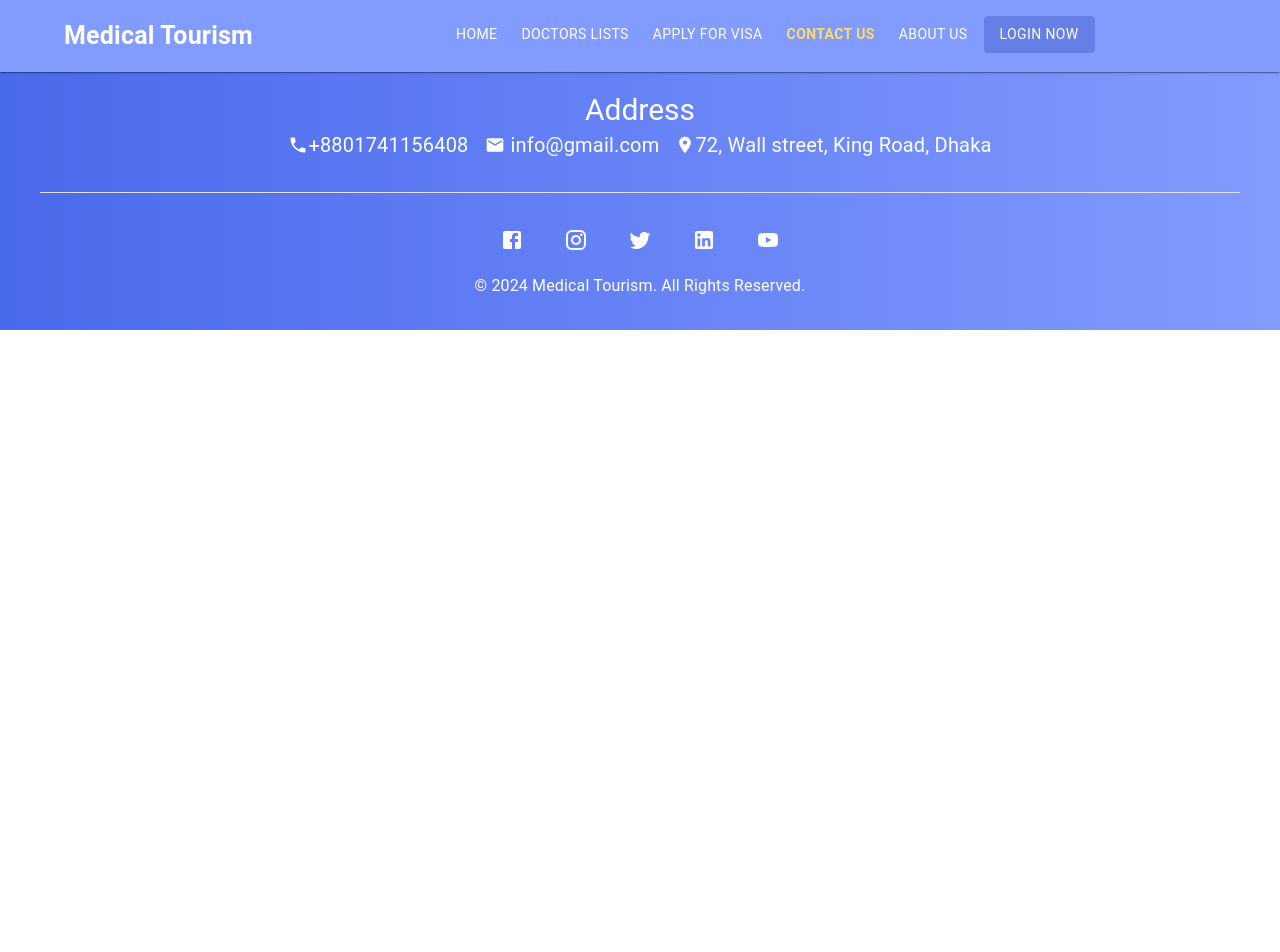
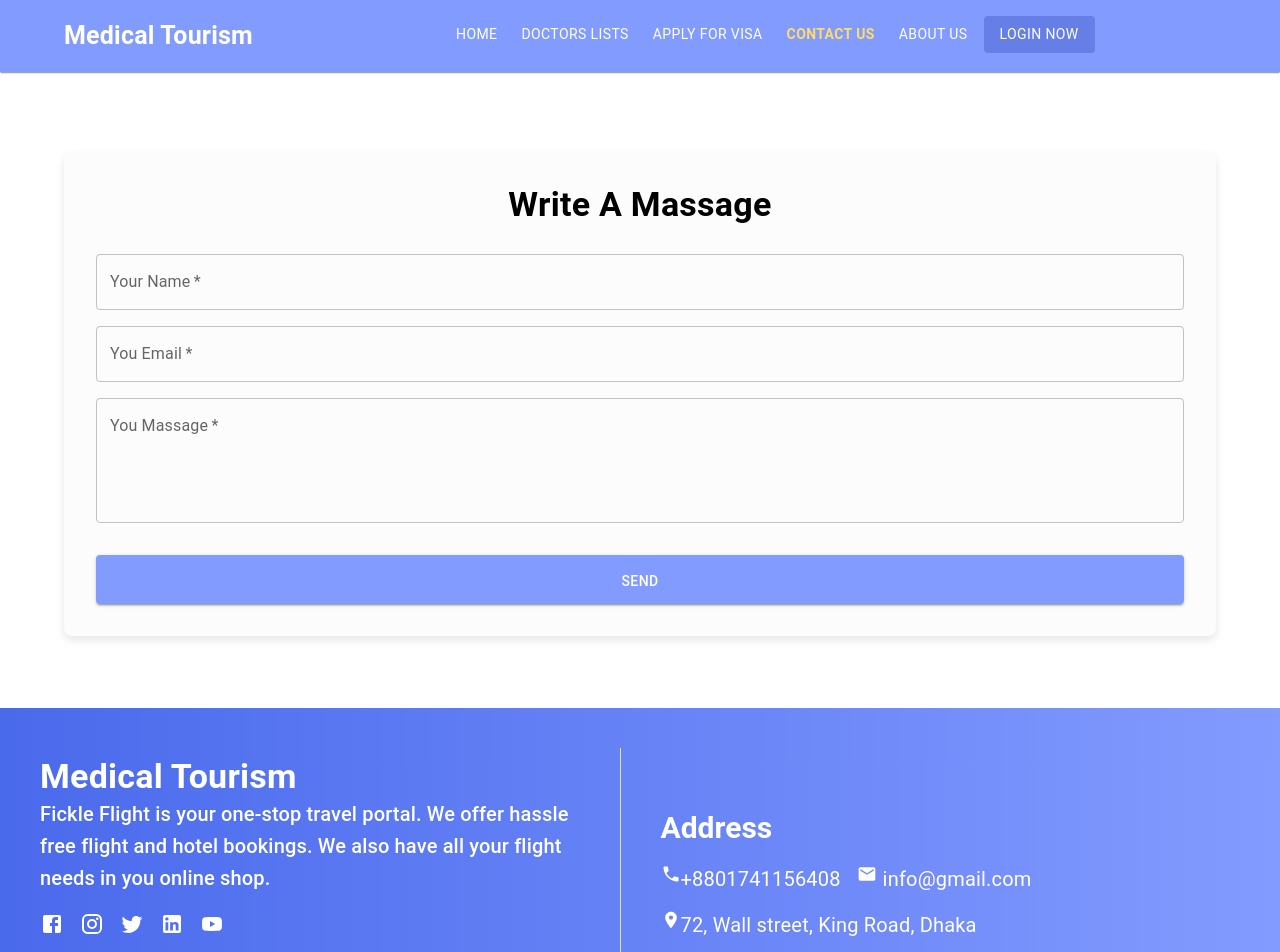
Before and after one commit to shaonbishwas/Medical-Tourism, a React (Vite) app in the folder client-side/: page /contact in a window 1280 px wide. Shown: the top 952 px of the page. Before the commit the page ends 800 px from the top, so only its background shows below. Built offline with nearby package versions, Linux system fonts and the light colour scheme.

Commit message:
Contact page added

```diff
--- a/client-side/package.json
+++ b/client-side/package.json
@@ -23,7 +23,8 @@
     "react-fast-marquee": "^1.6.2",
     "react-router-dom": "^6.21.1",
     "react-tabs": "^6.0.2",
-    "sort-by": "^1.2.0"
+    "sort-by": "^1.2.0",
+    "sweetalert2": "^11.10.3"
   },
   "devDependencies": {
     "@types/react": "^18.2.43",
--- a/client-side/src/Components/Footer/Footer.jsx
+++ b/client-side/src/Components/Footer/Footer.jsx
@@ -12,7 +12,14 @@ import {
   Room as LocationIcon,
 } from "@mui/icons-material";
 
-import { Container, Grid, Typography, Button, Divider } from "@mui/material";
+import {
+  Container,
+  Grid,
+  Typography,
+  Divider,
+  Box,
+} from "@mui/material";
+import { Link } from "react-router-dom";
 
 const Footer = () => {
   return (
@@ -23,13 +30,24 @@ const Footer = () => {
       }}
     >
       <Container maxWidth="lg" style={{ padding: "2rem 0" }}>
-        <Grid container textAlign="center" spacing={2}>
-          <Grid item xs={12}>
-            <div
-              style={{
+        <Grid container spacing={2} >
+          <Grid item xs={12}></Grid>
+        </Grid>
+
+        <Box
+          sx={{
+            display: "flex",
+            alignItems: "center",
+
+          }}
+        >
+          <Grid container justify="center" alignItems="center" spacing={2}>
+            <Grid item sx={{ my: 2 }} xs={12}>
+              <Box
+                sx={{
                   display: "flex",
                   flexDirection: "column",
-                alignItems: "center",
+                  mr: 3
                 }}
               >
                 {/* <img
@@ -43,23 +61,51 @@ const Footer = () => {
                 >
                   Medical Tourism
                 </Typography>
-            </div>
+                <Typography variant="h6" style={{ color: "white" }}>
+                  Fickle Flight is your one-stop travel portal. We offer hassle
+                  free flight and hotel bookings. We also have all your flight
+                  needs in you online shop.
+                </Typography>
+
+                <Box sx={{ color: "white", display: "flex", gap: 2, my: 2 }}>
+                <Link>
+                  <Facebook />
+                </Link>
+                <Link>
+                  <Instagram />
+                </Link>
+                <Link>
+                  <Twitter />
+                </Link>
+                <Link>
+                  <LinkedIn />
+                </Link>
+                <Link>
+                  <YouTube />
+                </Link>
+                </Box>
+                <Typography variant="body1" style={{ color: "white" }}>
+                  © 2024 Medical Tourism. All Rights Reserved.
+                </Typography>
+              </Box>
             </Grid>
           </Grid>
 
-        <Grid container justify="center" alignItems="center" spacing={2}>
-          <Grid item sx={{ my: 2 }} xs={12}>
+          <Divider orientation="vertical" variant="middle" flexItem sx={{bgcolor: "white"}} />
+
+          <Grid container  spacing={2} sx={{ml: 3}}>
+            <Grid item xs={12}></Grid>
+            <Grid item  xs={12}>
               <Typography
                 variant="h5"
-              textAlign="center"
-              style={{ fontSize: 30, color: "white" }}
+                sx={{ fontSize: 30, color: "white", mb: 2, fontWeight: "bold" }}
               >
                 Address
               </Typography>
-            <div style={{ display: "flex", justifyContent: "center" }}>
-              <Grid container justifyContent="center" spacing={2}>
+              <Box style={{ display: "flex"}}>
+                <Grid container  spacing={2}>
                   <Grid item>
-                  <div style={{ display: "flex", alignItems: "center" }}>
+                    <div style={{ display: "flex" }}>
                       <PhoneIcon style={{ color: "white", fontSize: "20px" }} />
                       <Typography style={{ color: "white", fontSize: "20px" }}>
                         +8801741156408
@@ -67,15 +113,17 @@ const Footer = () => {
                     </div>
                   </Grid>
                   <Grid item>
-                  <div style={{ display: "flex", alignItems: "center", gap: 6 }}>
-                    <EmailIcon style={{ color: "white", fontSize: "20px",}} />
+                    <div
+                      style={{ display: "flex", gap: 6 }}
+                    >
+                      <EmailIcon style={{ color: "white", fontSize: "20px" }} />
                       <Typography style={{ color: "white", fontSize: "20px" }}>
                         info@gmail.com
                       </Typography>
                     </div>
                   </Grid>
                   <Grid item>
-                  <div style={{ display: "flex", alignItems: "center" }}>
+                    <div style={{ display: "flex" }}>
                       <LocationIcon
                         style={{ color: "white", fontSize: "20px" }}
                       />
@@ -85,48 +133,10 @@ const Footer = () => {
                     </div>
                   </Grid>
                 </Grid>
-            </div>
+              </Box>
             </Grid>
           </Grid>
-
-        <Divider
-          variant="middle"
-          style={{ backgroundColor: "white", margin: "1rem 0" }}
-        />
-
-        <Grid container justify="center" alignItems="center" spacing={2}>
-          <Grid item xs={12}>
-            <div
-              style={{
-                display: "flex",
-                justifyContent: "center",
-                marginTop: 13,
-              }}
-            >
-              <Button
-              >
-                <Facebook sx={{ color: "white" }} />
-              </Button>
-              <Button>
-                <Instagram sx={{ color: "white" }} />
-              </Button>
-              <Button>
-                <Twitter sx={{ color: "white"}} />
-              </Button>
-              <Button>
-                <LinkedIn sx={{ color: "white"}} />
-              </Button>
-              <Button>
-                <YouTube sx={{ color: "white"}} />
-              </Button>
-            </div>
-          </Grid>
-          <Grid item style={{ textAlign: "center" }} xs={12}>
-            <Typography variant="body1" style={{ color: "white" }}>
-              © 2024 Medical Tourism. All Rights Reserved.
-            </Typography>
-          </Grid>
-        </Grid>
+        </Box>
       </Container>
     </footer>
   );
--- a/client-side/src/Pages/Contact/Contact.jsx
+++ b/client-side/src/Pages/Contact/Contact.jsx
@@ -1,11 +1,125 @@
+import {
+  Box,
+  Button,
+  Container,
+  Grid,
+  TextField,
+  Typography,
+} from "@mui/material";
+
+import Swal from "sweetalert2";
+
+const Contact = () => {
+  const handleSubmit = (e) => {
+    e.preventDefault();
+    const form = e.target;
+    const name = form.name.value;
+    const email = form.email.value;
+    const massage = form.massage.value;
+
+    const brand = {
+      name,
+      email,
+      massage,
+    };
+    console.log(brand);
 
 
-const Contact = () => {
-    return (
-        <>
+      Swal.fire({
+        title: "Successfully",
+        text: "Your Massage has been successfully",
+        icon: "success",
+        confirmButtonText: "oky",
+      });
+      form.reset();
 
-        </>
-    );
+  };
+
+  return (
+    <Box sx={{ mt: 16, mb: 9 }}>
+      <Container maxWidth="lg" my={16} px={5}>
+        <Grid container justifyContent="center">
+          <Grid item xs={12}>
+            <Box container
+              sx={{
+                bgcolor: "#FCFCFC",
+                mt: "1.5rem",
+                p: "2rem",
+                borderRadius: "0.5rem",
+                boxShadow: "0px 4px 8px rgba(0, 0, 0, 0.1)",
+              }}
+            >
+              <div
+                style={{
+                  textAlign: "center",
+                  maxWidth: "400px",
+                  margin: "auto",
+                }}
+              >
+                <Typography variant="h4" sx={{mb: 3.5, fontWeight: "bold"}} gutterBottom>
+                  Write A Massage
+                </Typography>
+              </div>
+              <form onSubmit={handleSubmit}>
+                <Grid container spacing={2}>
+                  <Grid item xs={12}>
+                    <TextField
+                      label="Your Name"
+                      name="name"
+                      placeholder="Enter name"
+                      fullWidth
+                      required
+                    />
+                  </Grid>
+                  <Grid item xs={12}>
+                    <TextField
+                      label="You Email"
+                      name="email"
+                      placeholder="Enter Your Email"
+                      fullWidth
+                      required
+                    />
+                  </Grid>
+                  {/* <Grid item xs={12} >
+                    <Select label="Type" name="type" fullWidth required>
+                      <MenuItem value="select">Select type</MenuItem>
+                      <MenuItem value="car">Car</MenuItem>
+                      <MenuItem value="bus">Bus</MenuItem>
+                      <MenuItem value="mini">Mini Bus</MenuItem>
+                      <MenuItem value="truck">Truck</MenuItem>
+                    </Select>
+                  </Grid> */}
+                  <Grid item xs={12}>
+                    <TextField
+                      label="You Massage"
+                      name="massage"
+                      placeholder="Enter Your Massage"
+                      fullWidth
+                      multiline
+                      rows={4}
+                      required
+                    />
+                  </Grid>
+
+                  <Grid item xs={12}>
+                    <Button
+                      type="submit"
+                      variant="contained"
+                      color="primary"
+                      fullWidth
+                      style={{ marginTop: "1rem", paddingTop: 14, paddingBottom: 11, backgroundColor: "#829BFF" }}
+                    >
+                      Send
+                    </Button>
+                  </Grid>
+                </Grid>
+              </form>
+            </Box>
+          </Grid>
+        </Grid>
+      </Container>
+    </Box>
+  );
 };
 
 export default Contact;
--- a/client-side/src/main.jsx
+++ b/client-side/src/main.jsx
@@ -8,6 +8,7 @@ import Doctors from "./Pages/Doctors/Doctors.jsx";
 import ApplyVisa from "./Pages/ApplyVisa/ApplyVisa.jsx";
 import Error from "./Pages/Error/Error.jsx";
 import DoctorDetails from "./Pages/DoctorDetails/DoctorDetails.jsx";
+import Contact from "./Pages/Contact/Contact.jsx";
 
 const router = createBrowserRouter([
   {
@@ -25,7 +26,7 @@ const router = createBrowserRouter([
       },
       {
         path: "/contact",
-        element: <></>,
+        element: <Contact></Contact>,
       },
       {
         path: "applyvisa",
```
Also changed, not shown: 1 other file (tests, documents, lock files or other folders). Lines whose indentation alone changed are shown as unchanged.
